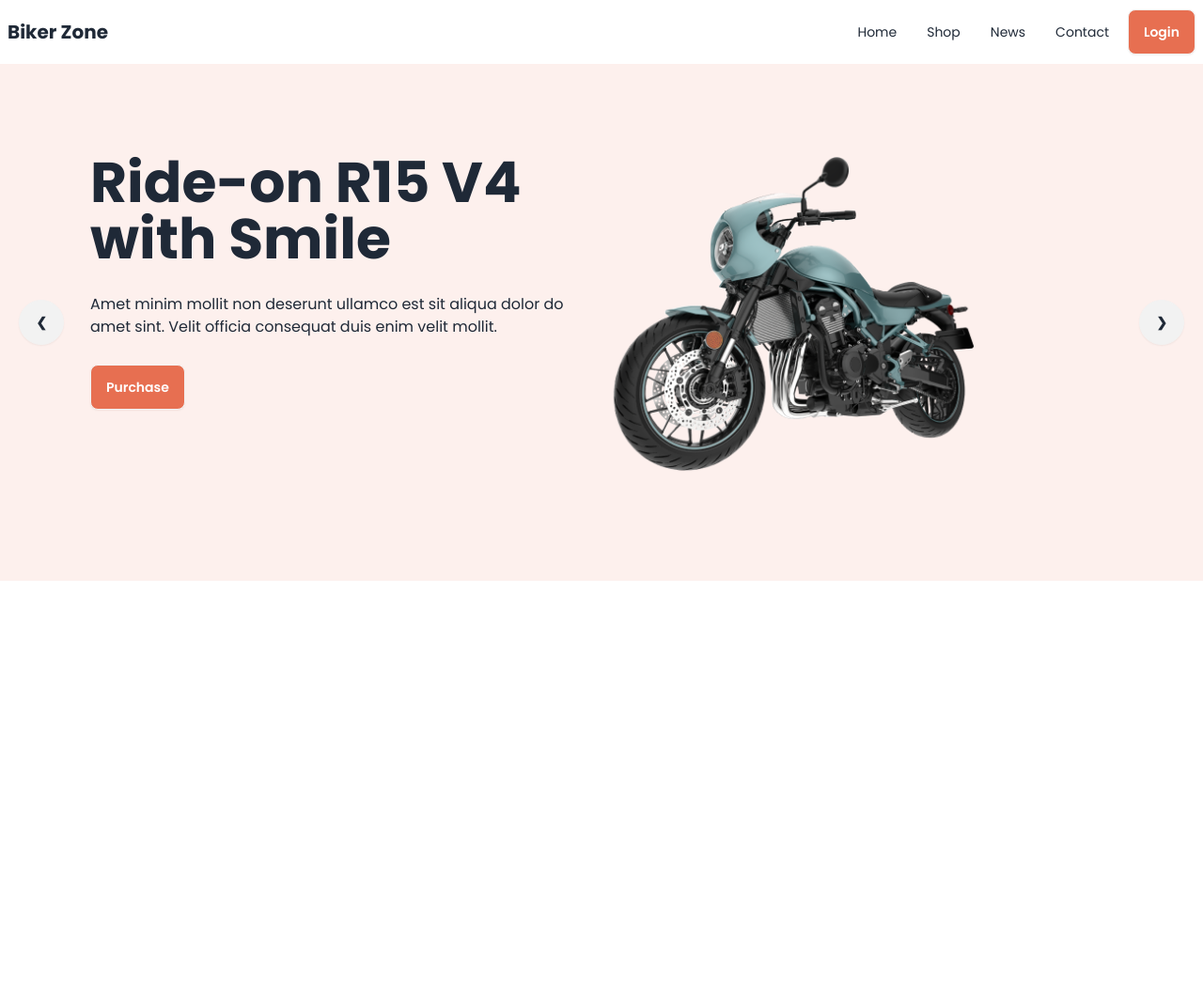
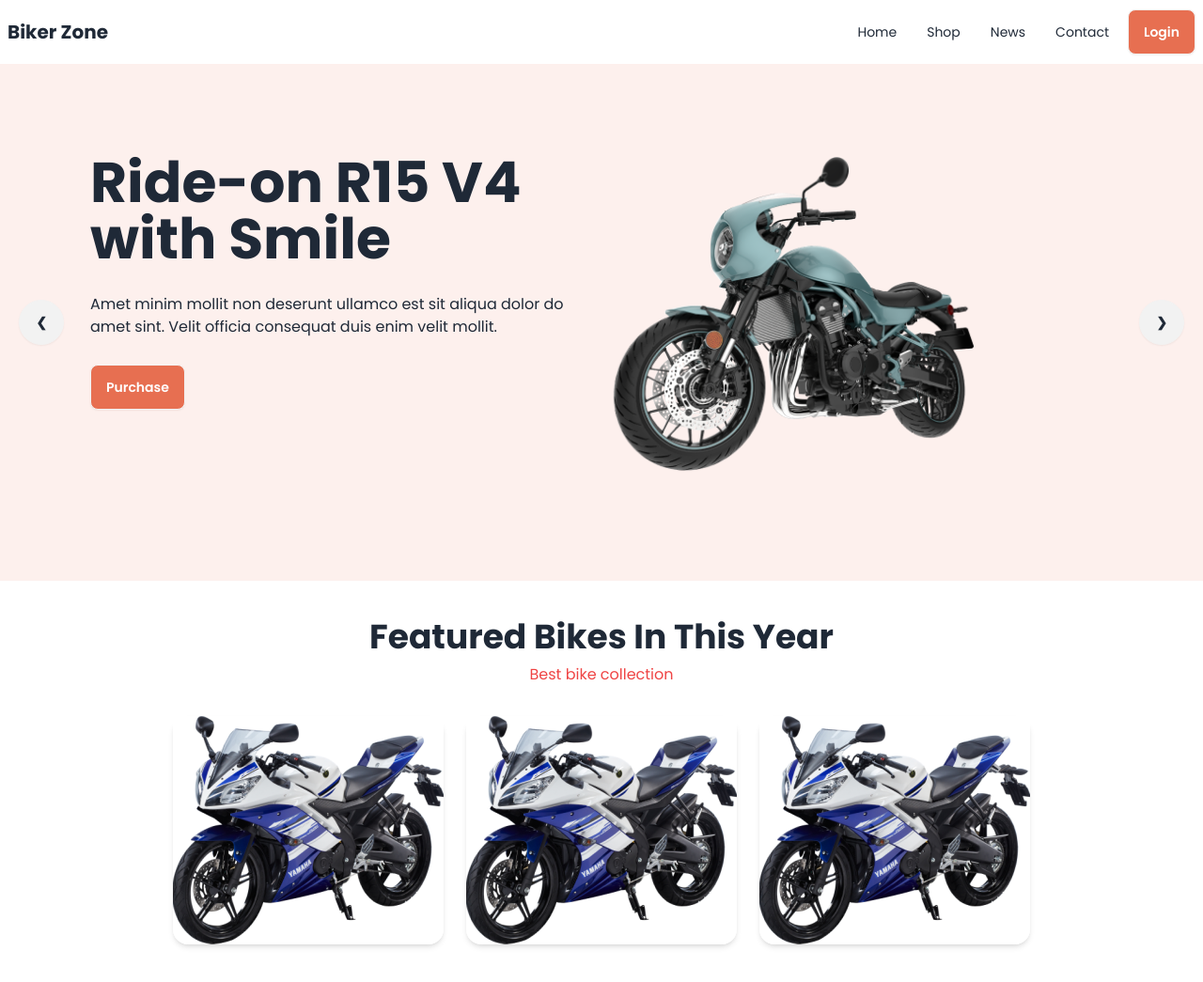
Before and after one commit to zasimmallick/biker-zone-with-daisyU, a plain HTML site: page index.html in a window 1280 px wide. Shown: the whole page at 94% size. Before the commit the page ends 800 px from the top, so only its background shows below. Drawn offline with nearby package versions, Linux system fonts and the light colour scheme.

Commit message:
featured bike section add

```diff
--- a/index.html
+++ b/index.html
@@ -166,6 +166,36 @@
      </header>
      <!-- Main Section -->
       <main class="md:container mx-auto">
+        <!-- featured bike section -->
+        <section class="text-center py-10">
+            <!-- Section Heading -->
+            <h2 class="text-4xl font-bold text-gray-800">Featured Bikes In This Year</h2>
+            <p class="text-red-500 mt-2">Best bike collection</p>
+
+            <!-- Bikes Section -->
+            <div class="flex flex-wrap justify-center gap-6 mt-8">
+                <!-- Bike Card 1 -->
+                <div class="card w-full sm:w-72 bg-white shadow-md hover:shadow-xl transition-transform transform hover:scale-105">
+                    <figure>
+                        <img src="images/others/feature-bike.png" alt="Bike 1" class="rounded-t-md">
+                    </figure>
+                </div>
+
+                <!-- Bike Card 2 -->
+                <div class="card w-full sm:w-72 bg-white shadow-md hover:shadow-xl transition-transform transform hover:scale-105">
+                    <figure>
+                        <img src="images/others/feature-bike.png" alt="Bike 2" class="rounded-t-md">
+                    </figure>
+                </div>
+
+                <!-- Bike Card 3 -->
+                <div class="card w-full sm:w-72 bg-white shadow-md hover:shadow-xl transition-transform transform hover:scale-105">
+                    <figure>
+                        <img src="images/others/feature-bike.png" alt="Bike 3" class="rounded-t-md">
+                    </figure>
+                </div>
+            </div>
+        </section>
 
       </main>
       <!-- Footer Section -->
```
